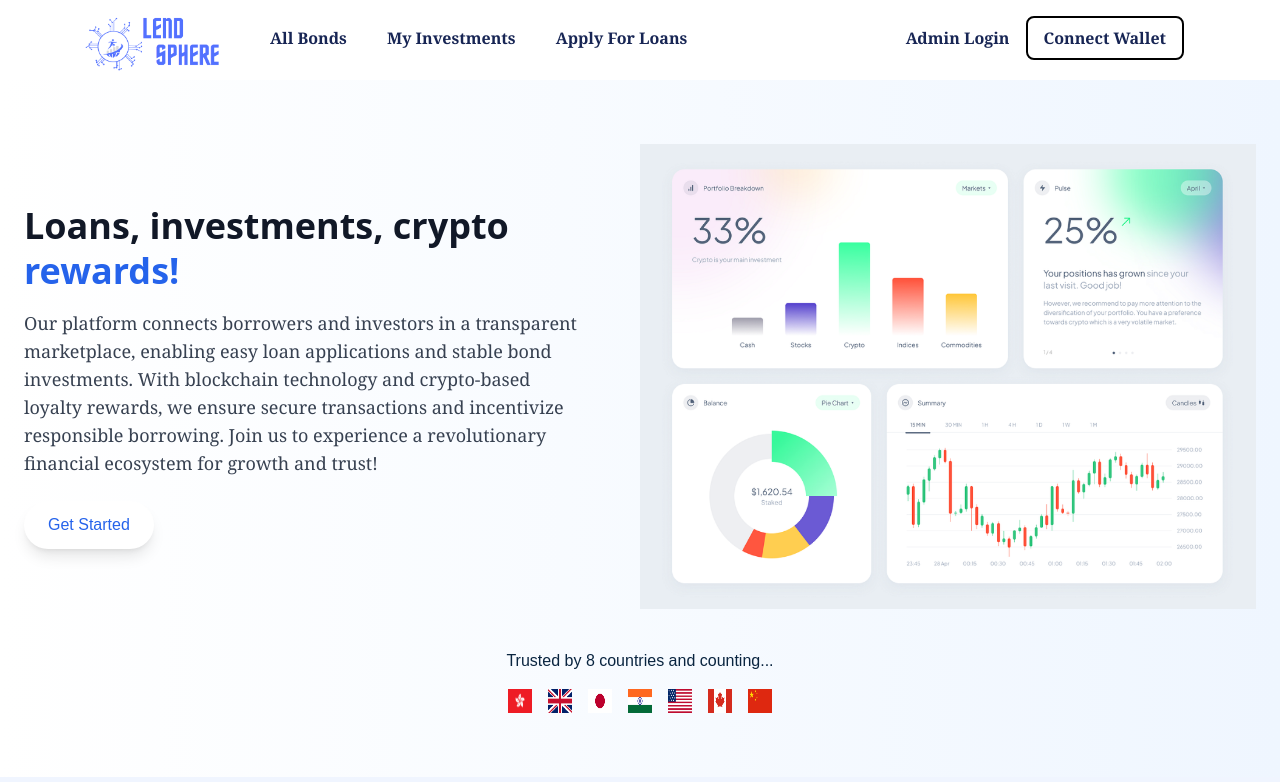
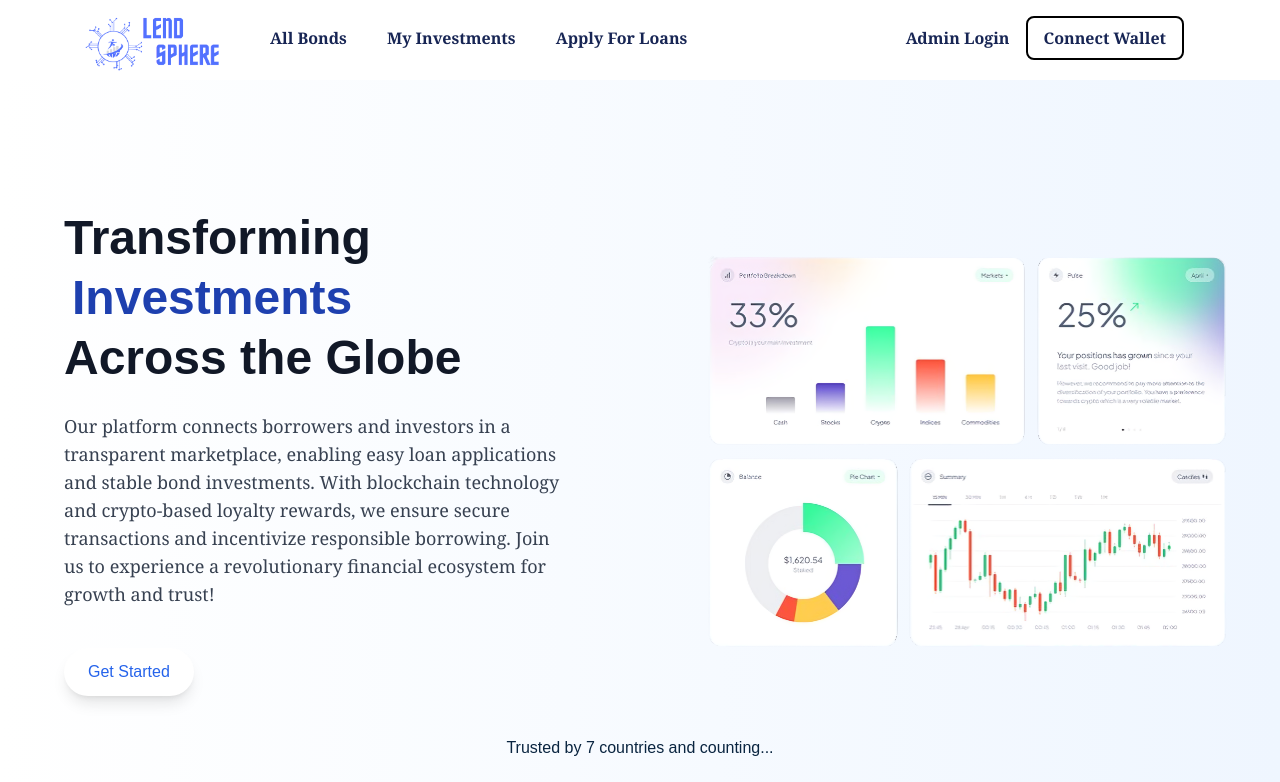
Before and after one commit to Kanishk2Kumar/LendSphere, a Next.js app: page / in a window 1280 px wide. Shown: the top 782 px of the page. Built offline with nearby package versions, Linux system fonts and the light colour scheme.

Commit message:
Minor changes in hero

```diff
--- a/components/hero.tsx
+++ b/components/hero.tsx
@@ -1,23 +1,26 @@
 import React from "react";
 import Link from "next/link";
+import { FlipWords } from "./ui/flip-words";
 
 const Hero: React.FC = () => {
+  const words = ["Loans", "Investments", "Stable Bonds"];
   return (
-    <section className="relative bg-gradient-to-r from-white to-blue-50 py-16 mt-20">
-      <div className="container mx-auto px-6 md:flex md:items-center md:justify-between">
+    <section className="relative bg-gradient-to-r from-white to-blue-50 py-16 mt-20 min-h-screen">
+      <div className="container mx-auto px-6 md:flex md:items-center md:justify-between mt-16">
         {/* Left Section */}
-        <div className="md:w-1/2">
-          <h1 className="text-4xl font-bold text-gray-900 leading-tight font-sans">
-          Loans, investments, crypto <span className="text-blue-600">rewards!</span>
+        <div className="md:w-1/2 pl-10">
+          <h1 className="text-5xl font-bold text-gray-900 leading-tight ">
+            Transforming <FlipWords words={words} /> <br /> Across the Globe
           </h1>
-          <p className="mt-4 mr-12 text-gray-700 text-lg font-serif">
-          Our platform connects borrowers and investors in a transparent marketplace, enabling
-          easy loan applications and stable bond investments. With blockchain technology
-          and crypto-based loyalty rewards, we ensure secure transactions and incentivize
-          responsible borrowing. Join us to experience a revolutionary financial ecosystem
-          for growth and trust!
+          <p className="mt-6 mr-20 text-gray-700 text-lg font-serif">
+            Our platform connects borrowers and investors in a transparent
+            marketplace, enabling easy loan applications and stable bond
+            investments. With blockchain technology and crypto-based loyalty
+            rewards, we ensure secure transactions and incentivize responsible
+            borrowing. Join us to experience a revolutionary financial ecosystem
+            for growth and trust!
           </p>
-          <button className="mt-6 px-6 py-3 bg-white text-blue-600 rounded-full transition-transform transform hover:scale-105 hover:bg-blue-600 hover:text-white shadow-lg">
+          <button className="mt-10 px-6 py-3 bg-white text-blue-600 rounded-full transition-transform transform hover:scale-105 hover:bg-blue-600 hover:text-white shadow-lg">
             <Link href="/get_started" className="transition-colors">
               Get Started
             </Link>
@@ -25,22 +28,28 @@ const Hero: React.FC = () => {
         </div>
 
         {/* Right Section */}
-        <div className="mt-10 md:mt-0 md:w-1/2 relative">
-          <img src="/HeroImage.png" alt="Hero Image" className="" />
+        <div className="mt-10 md:mt-0 md:w-1/2 relative pl-10">
+          <img
+            src="/HeroImage.png"
+            alt="Hero Image"
+            className="hidden md:block"
+          />
         </div>
       </div>
 
       {/* Footer Section */}
       <div className="mt-10 text-center flex-col">
-        <div className="hero_globe_body_text">Trusted by <span>8 countries</span> and counting...</div>
-        <div className="mt-4 flex justify-center space-x-4">
-          <img src="/flags/hongkong.png" alt="Hong Kong" className="w-6 h-6" />
-          <img src="/flags/uk.png" alt="UK" className="w-6 h-6" />
-          <img src="/flags/japan.png" alt="Japan" className="w-6 h-6" />
-          <img src="/flags/india.png" alt="India" className="w-6 h-6" />
-          <img src="/flags/usa.png" alt="USA" className="w-6 h-6" />
-          <img src="/flags/canada.png" alt="Canada" className="w-6 h-6" />
-          <img src="/flags/china.png" alt="China" className="w-6 h-6" />
+        <div className="hero_globe_body_text">
+          Trusted by <span>7 countries</span> and counting...
+        </div>
+        <div className="mt-6 flex justify-center space-x-4">
+          <img src="/flags/hongkong.png" alt="Hong Kong" className="w-16 h-10" />
+          <img src="/flags/uk.png" alt="UK" className="w-16 h-10" />
+          <img src="/flags/japan.png" alt="Japan" className="w-16 h-10" />
+          <img src="/flags/india.png" alt="India" className="w-16 h-10" />
+          <img src="/flags/usa.png" alt="USA" className="w-16 h-10" />
+          <img src="/flags/canada.png" alt="Canada" className="w-16 h-10" />
+          <img src="/flags/china.png" alt="China" className="w-16 h-10" />
         </div>
       </div>
     </section>
--- /dev/null
+++ b/components/ui/flip-words.tsx
@@ -0,0 +1,98 @@
+"use client";
+import React, { useCallback, useEffect, useRef, useState } from "react";
+import { AnimatePresence, motion, LayoutGroup } from "framer-motion";
+import { cn } from "@/lib/utils";
+
+export const FlipWords = ({
+  words,
+  duration = 3000,
+  className,
+}: {
+  words: string[];
+  duration?: number;
+  className?: string;
+}) => {
+  const [currentWord, setCurrentWord] = useState(words[0]);
+  const [isAnimating, setIsAnimating] = useState<boolean>(false);
+
+  // thanks for the fix Julian - https://github.com/Julian-AT
+  const startAnimation = useCallback(() => {
+    const word = words[words.indexOf(currentWord) + 1] || words[0];
+    setCurrentWord(word);
+    setIsAnimating(true);
+  }, [currentWord, words]);
+
+  useEffect(() => {
+    if (!isAnimating)
+      setTimeout(() => {
+        startAnimation();
+      }, duration);
+  }, [isAnimating, duration, startAnimation]);
+
+  return (
+    <AnimatePresence
+      onExitComplete={() => {
+        setIsAnimating(false);
+      }}
+    >
+      <motion.div
+        initial={{
+          opacity: 0,
+          y: 10,
+        }}
+        animate={{
+          opacity: 1,
+          y: 0,
+        }}
+        transition={{
+          type: "spring",
+          stiffness: 100,
+          damping: 10,
+        }}
+        exit={{
+          opacity: 0,
+          y: -40,
+          x: 40,
+          filter: "blur(8px)",
+          scale: 2,
+          position: "absolute",
+        }}
+        className={cn(
+          "z-10 inline-block relative text-left text-blue-800 dark:text-neutral-100 px-2",
+          className
+        )}
+        key={currentWord}
+      >
+        {/* edit suggested by Sajal: https://x.com/DewanganSajal */}
+        {currentWord.split(" ").map((word, wordIndex) => (
+          <motion.span
+            key={word + wordIndex}
+            initial={{ opacity: 0, y: 10, filter: "blur(8px)" }}
+            animate={{ opacity: 1, y: 0, filter: "blur(0px)" }}
+            transition={{
+              delay: wordIndex * 0.3,
+              duration: 0.3,
+            }}
+            className="inline-block whitespace-nowrap"
+          >
+            {word.split("").map((letter, letterIndex) => (
+              <motion.span
+                key={word + letterIndex}
+                initial={{ opacity: 0, y: 10, filter: "blur(8px)" }}
+                animate={{ opacity: 1, y: 0, filter: "blur(0px)" }}
+                transition={{
+                  delay: wordIndex * 0.3 + letterIndex * 0.05,
+                  duration: 0.2,
+                }}
+                className="inline-block"
+              >
+                {letter}
+              </motion.span>
+            ))}
+            <span className="inline-block">&nbsp;</span>
+          </motion.span>
+        ))}
+      </motion.div>
+    </AnimatePresence>
+  );
+};
--- a/package.json
+++ b/package.json
@@ -16,6 +16,7 @@
     "@radix-ui/react-accordion": "^1.2.2",
     "class-variance-authority": "^0.7.1",
     "clsx": "^2.1.1",
+    "framer-motion": "^11.15.0",
     "lend-sphere": "file:",
     "lucide-react": "^0.469.0",
     "next": "15.1.3",
```
Also changed, not shown: public/HeroImage.png, 1 other file (tests, documents, lock files or other folders).
